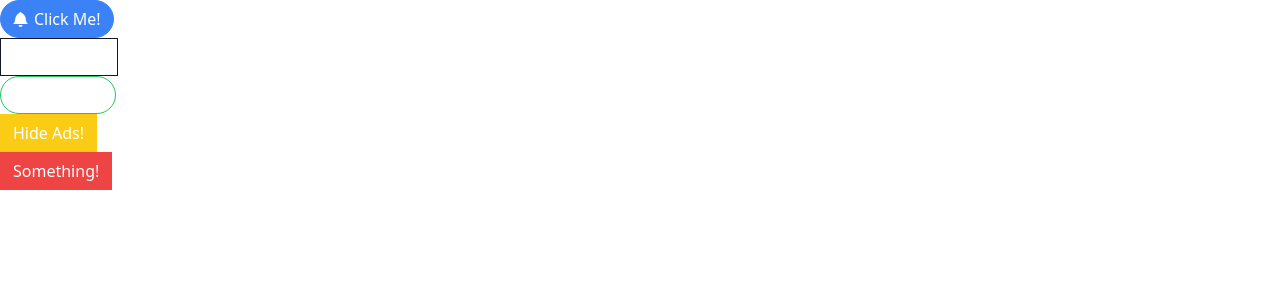
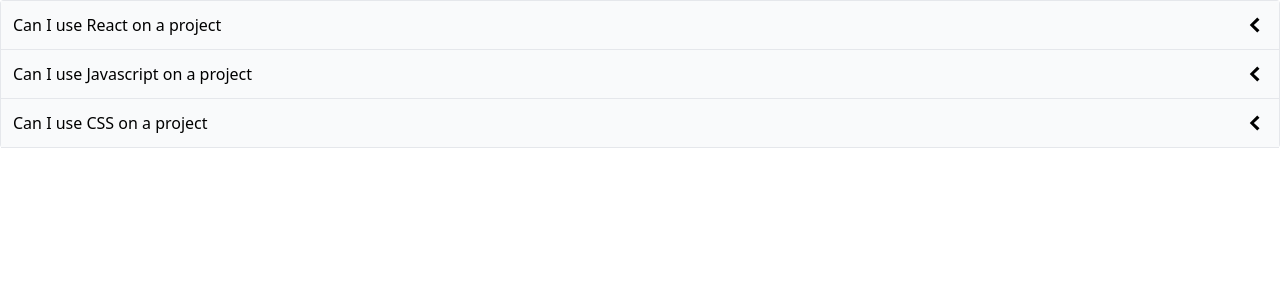
Before and after one commit to DeveloperIsh1179/react-components, a React (Create React App) app: page / in a window 1280 px wide. Shown: the top 300 px of the page. Built offline with nearby package versions, Linux system fonts and the light colour scheme.

Commit message:
completed the accordion component for the project

```diff
--- a/src/App.js
+++ b/src/App.js
@@ -1,33 +1,27 @@
-import { GoBell, GoCloudDownload, GoDatabase } from 'react-icons/go';
-import Button from './Button';
+import Accordion from './components/Accordion';
 
 function App() {
+  const items = [
+    {
+      id: 'srerse',
+      label: 'Can I use React on a project',
+      content: 'You can use React on any project you want'
+    },
+    {
+      id: 'farec',
+      label: 'Can I use Javascript on a project',
+      content: 'You can use React on any project you want'
+    },
+    {
+      id: 'arerec',
+      label: 'Can I use CSS on a project',
+      content: 'You can use React on any project you want'
+    }
+  ]
+
   return (
     <div>
-      <div>
-        <Button primary rounded>
-          <GoBell />
-          Click Me!
-        </Button>
-      </div>
-      <div>
-        <Button secondary outline>
-          <GoCloudDownload />
-          Buy Now!
-        </Button>
-      </div>
-      <div>
-        <Button success rounded outline>
-          <GoDatabase />
-          See Deal!
-        </Button>
-      </div>
-      <div>
-        <Button warning>Hide Ads!</Button>
-      </div>
-      <div>
-        <Button danger>Something!</Button>
-      </div>
+      <Accordion items={items}/>
     </div>
   )
 }
--- /dev/null
+++ b/src/components/Accordion.js
@@ -0,0 +1,38 @@
+import { useState } from 'react';
+import { GoChevronDown, GoChevronLeft } from 'react-icons/go';
+function Accordion({ items }) {
+  const [expandedIndex, setExpandedIndex] = useState(-1);
+
+  const handleClick = (index) => {
+    setExpandedIndex((currentIndexValue) => {
+      if (currentIndexValue === index) {
+        return -1
+      } else {
+        return index
+      }
+    })
+  }
+  const renderedItems = items.map((item, index) => {
+    const isExpanded = index === expandedIndex;
+
+    const icon = <span className='text-2xl'>
+      {isExpanded ? <GoChevronDown />: <GoChevronLeft />}
+    </span>
+
+    return (
+      <div key={item.id}>
+        <div
+          className='flex justify-between p-3 bg-gray-50 border-b items-center cursor-pointer'
+          onClick={() => handleClick(index)}
+        >
+        {item.label}
+        {icon}
+        </div>
+        {isExpanded && <div className='border-b p-5'>{item.content}</div>}
+      </div>
+    )
+  })
+  return <div className='border-x border-t rounded'>{renderedItems}</div>
+}
+
+export default Accordion;
--- /dev/null
+++ b/src/pages/ButtonPage.js
@@ -0,0 +1,35 @@
+import { GoBell, GoCloudDownload, GoDatabase } from 'react-icons/go';
+import Button from '../components/Button';
+
+function ButtonPage() {
+  return (
+    <div>
+      <div>
+        <Button primary rounded>
+          <GoBell />
+          Click Me!
+        </Button>
+      </div>
+      <div>
+        <Button secondary rounded>
+          <GoCloudDownload />
+          Buy Now!
+        </Button>
+      </div>
+      <div>
+        <Button success rounded>
+          <GoDatabase />
+          See Deal!
+        </Button>
+      </div>
+      <div>
+        <Button warning>Hide Ads!</Button>
+      </div>
+      <div>
+        <Button danger>Something!</Button>
+      </div>
+    </div>
+  )
+}
+
+export default ButtonPage;
```
Also changed, not shown: src/components/Button.js (renamed from src/Button.js).
